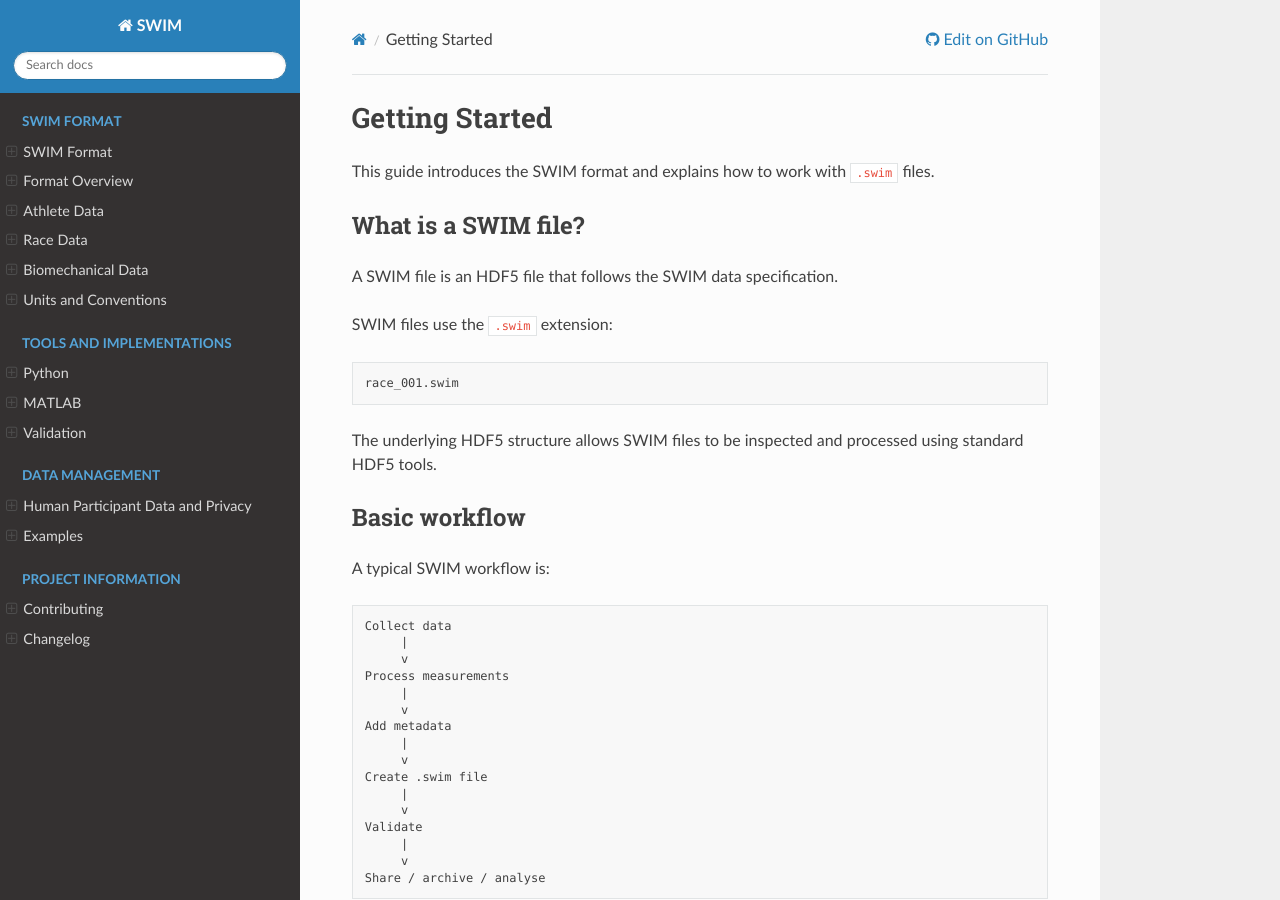
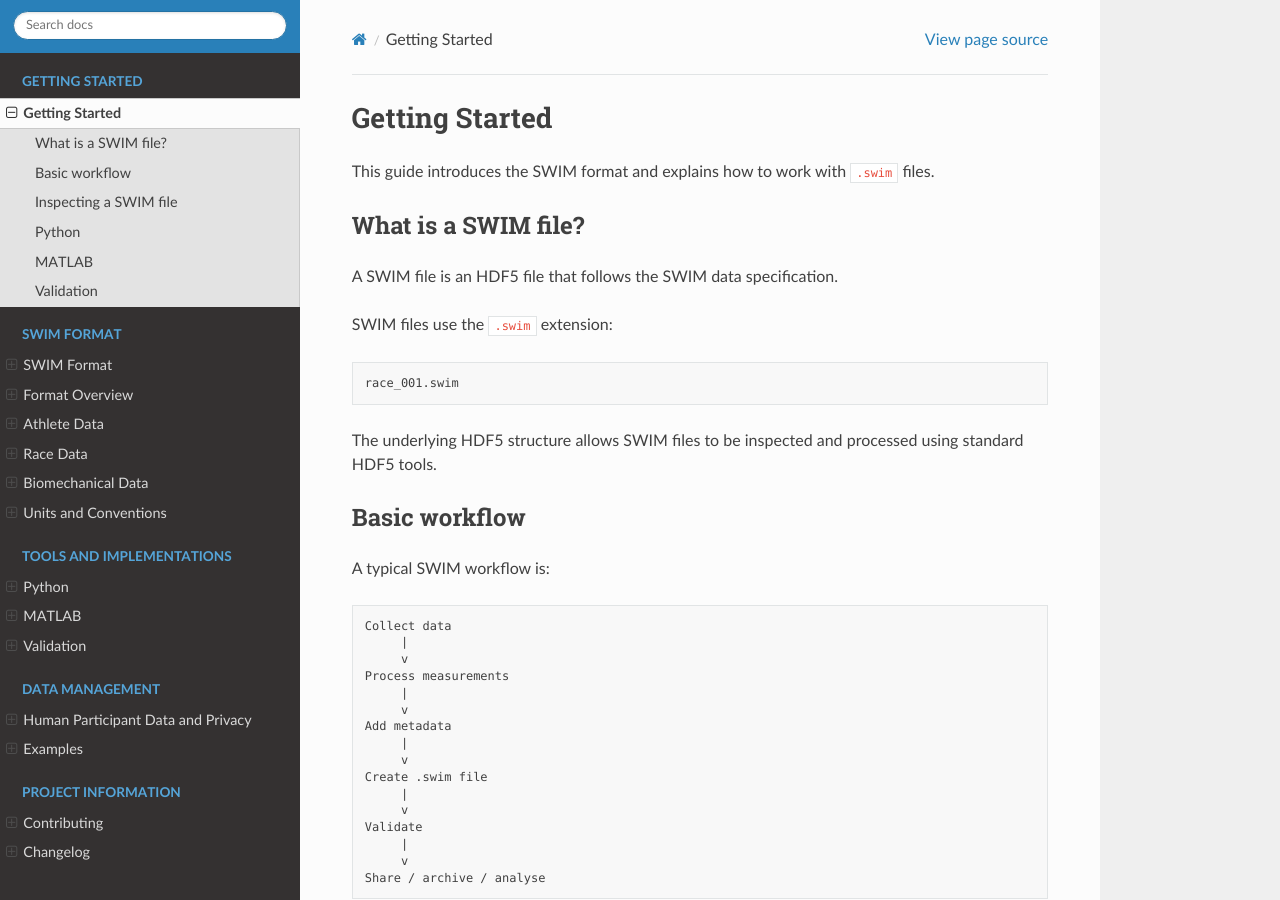
Before and after one commit to LucR31/swimbio, a Sphinx documentation site: the page built from docs/getting-started.rst, in a window 1280 px wide and 900 px high. Built offline with Sphinx 7.4.7 and the Read the Docs theme 3.1.0, drawn with Linux system fonts in a browser that asks for light colours; pages that are not in the unit, such as notebooks, are missing from menus.

Commit message:
new read the docs format, bugs ifx

```diff
--- a/docs/conf.py
+++ b/docs/conf.py
@@ -1,28 +1,9 @@
-# Configuration file for the SWIM documentation.
-#
-# This file is executed by Sphinx when the documentation is built.
-
-import os
-import sys
-
-# -- Path setup --------------------------------------------------------------
-
-# If you later want Sphinx to automatically document the Python package,
-# add its path here.
-#
-# Example:
-# sys.path.insert(0, os.path.abspath("../python"))
-
-# -- Project information -----------------------------------------------------
-
 project = "SWIM"
 copyright = "2026, Luc R."
 author = "Luc R."
 
+version = "1.0"
 release = "1.0"
-version = "1.0"
-
-# -- General configuration ---------------------------------------------------
 
 extensions = [
     "sphinx.ext.duration",
@@ -32,7 +13,8 @@
     "sphinx.ext.intersphinx",
 ]
 
-templates_path = ["_templates"]
+templates_path = []
+
 exclude_patterns = [
     "_build",
     "Thumbs.db",
@@ -43,18 +25,12 @@
     ".rst": "restructuredtext",
 }
 
-
 intersphinx_mapping = {
     "python": ("https://docs.python.org/3", None),
 }
 
 html_theme = "sphinx_rtd_theme"
-
 html_title = "SWIM Documentation"
-
-html_logo = None
-
-html_static_path = ["_static"]
 
 html_theme_options = {
     "navigation_depth": 4,
@@ -64,12 +40,4 @@
     "titles_only": False,
 }
 
-html_context = {
-    "display_github": True,
-    "github_user": "LucR31",
-    "github_repo": "swimbio",
-    "github_version": "main",
-    "conf_py_path": "/docs/",
-}
-
 nitpicky = False
--- a/docs/index.rst
+++ b/docs/index.rst
@@ -23,7 +23,7 @@
    :maxdepth: 2
    :caption: Getting Started
 
-   getting_started
+   getting-started
 
 
 Why SWIM?
```
Also changed, not shown: .readthedocs.yaml.
